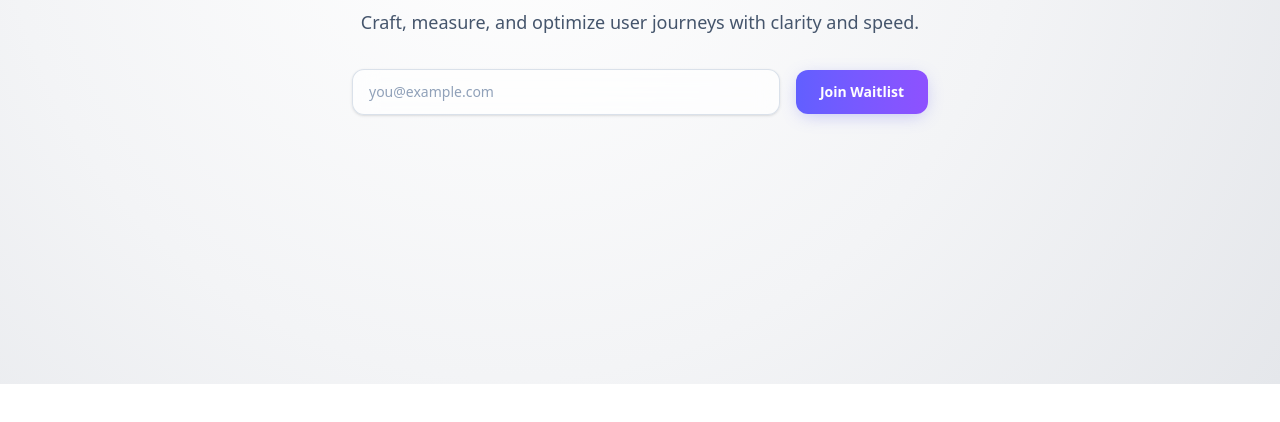
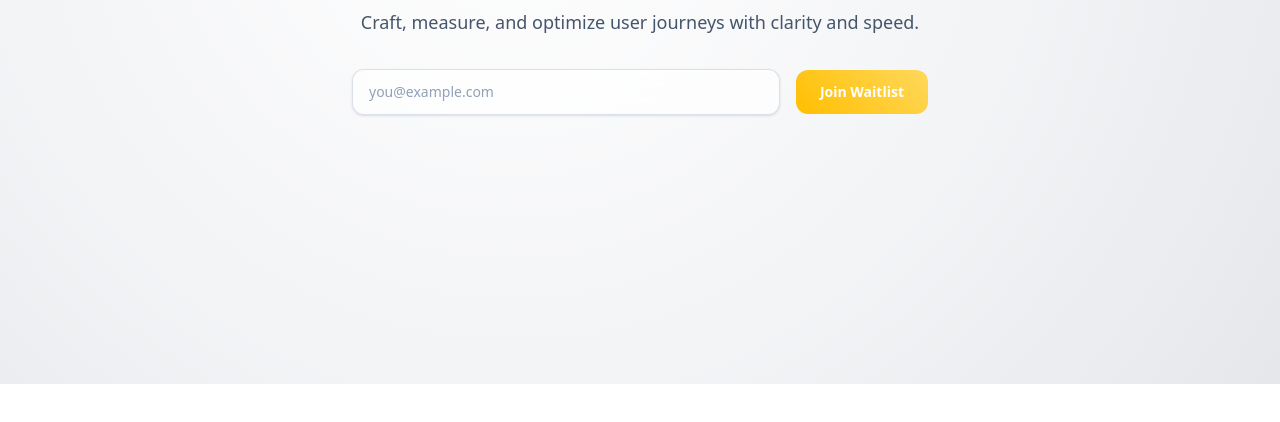
Before and after one commit to jaiten-made/apptales-analytics, an Astro site in the folder apps/landing/: page / in a window 1280 px wide. Shown: the part 352-774 px from the top of the page. Built offline with nearby package versions, Linux system fonts and the light colour scheme; Astro itself is replaced by a stand-in of ours.

Commit message:
feat: update button styling in SubscribeForm component

```diff
--- a/apps/landing/src/components/SubscribeForm.tsx
+++ b/apps/landing/src/components/SubscribeForm.tsx
@@ -45,7 +45,10 @@ export default function SubscribeForm() {
         <button
           type="submit"
           disabled={pending}
-          className="inline-flex items-center justify-center rounded-xl bg-gradient-to-r from-indigo-500 to-violet-500 px-6 py-3 text-sm font-semibold text-white shadow-[0_4px_18px_-4px_rgba(99,102,241,0.4)] transition hover:shadow-[0_6px_26px_-6px_rgba(99,102,241,0.55)] focus-visible:outline-none focus-visible:ring-2 focus-visible:ring-indigo-500 focus-visible:ring-offset-2 disabled:opacity-60 disabled:cursor-not-allowed"
+          className="inline-flex items-center justify-center rounded-xl px-6 py-3 text-sm font-semibold text-white disabled:grayscale disabled:cursor-not-allowed"
+          style={{
+            backgroundImage: "linear-gradient(45deg, #FFBF00 0%, #FFD85C 100%)",
+          }}
         >
           {pending ? "Joining..." : "Join Waitlist"}
         </button>
```
